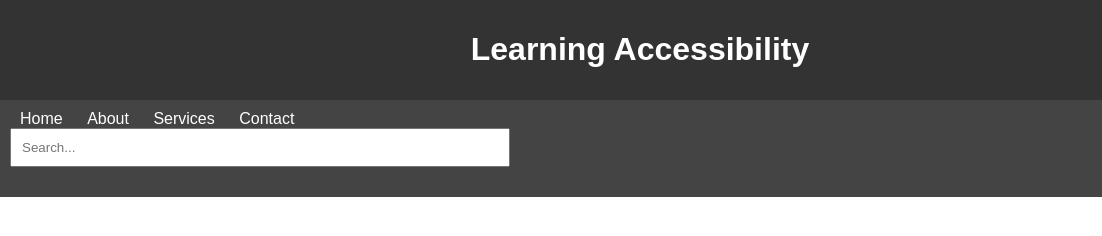
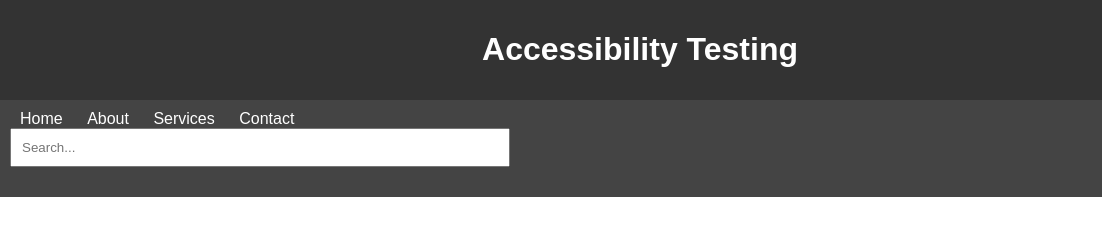
Before and after one commit to VJKumar57/SiteNavigation, a plain HTML site: page index.html in a window 1280 px wide. Shown: the full height of the page, 0-1102 px from the left. Drawn offline with Linux system fonts and the light colour scheme.

Commit message:
Update index.html

```diff
--- a/index.html
+++ b/index.html
@@ -9,7 +9,7 @@
 <body>
 
 <header>
-    <h1>Learning Accessibility</h1>
+    <h1>Accessibility Testing</h1>
 </header>
 
 <nav>
```
